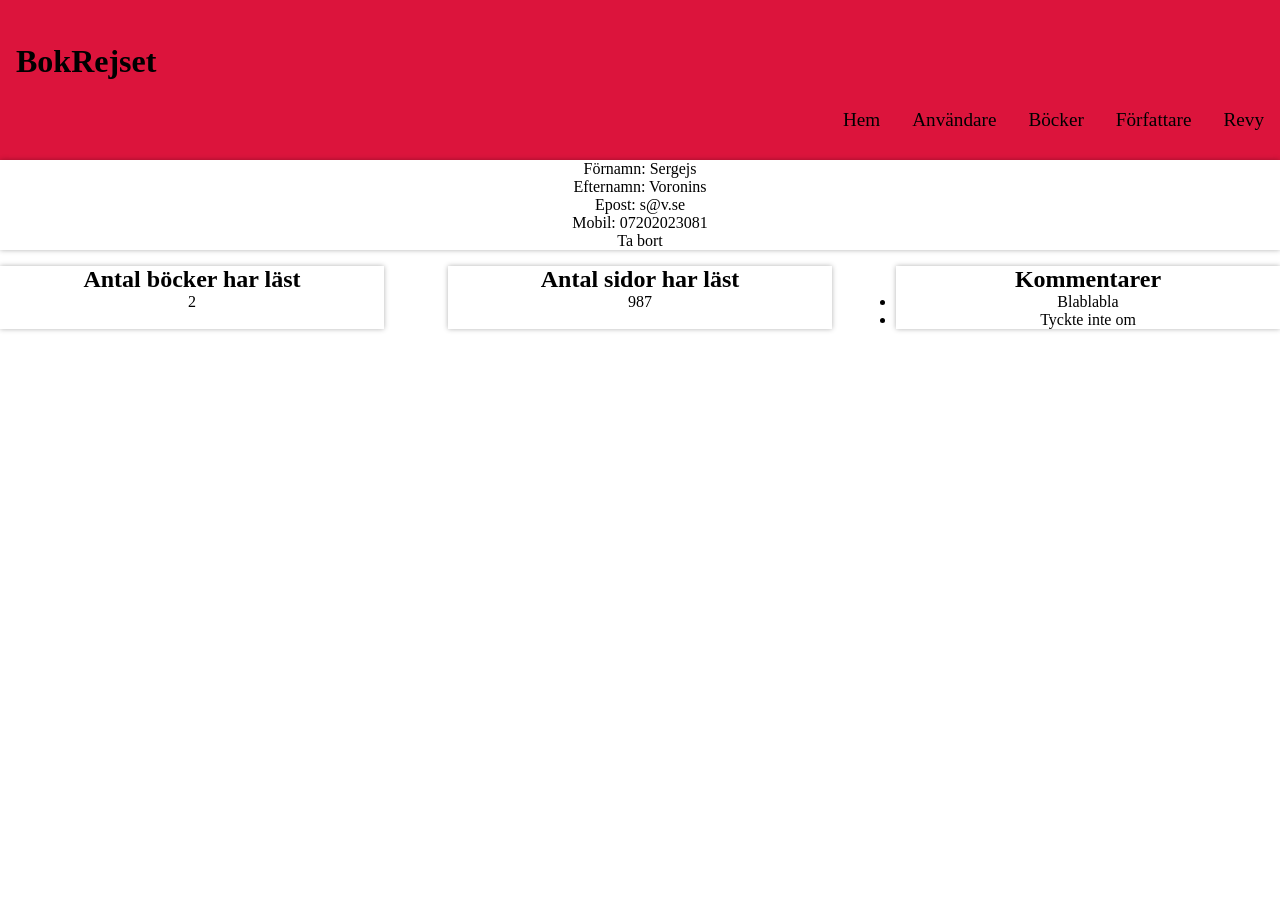
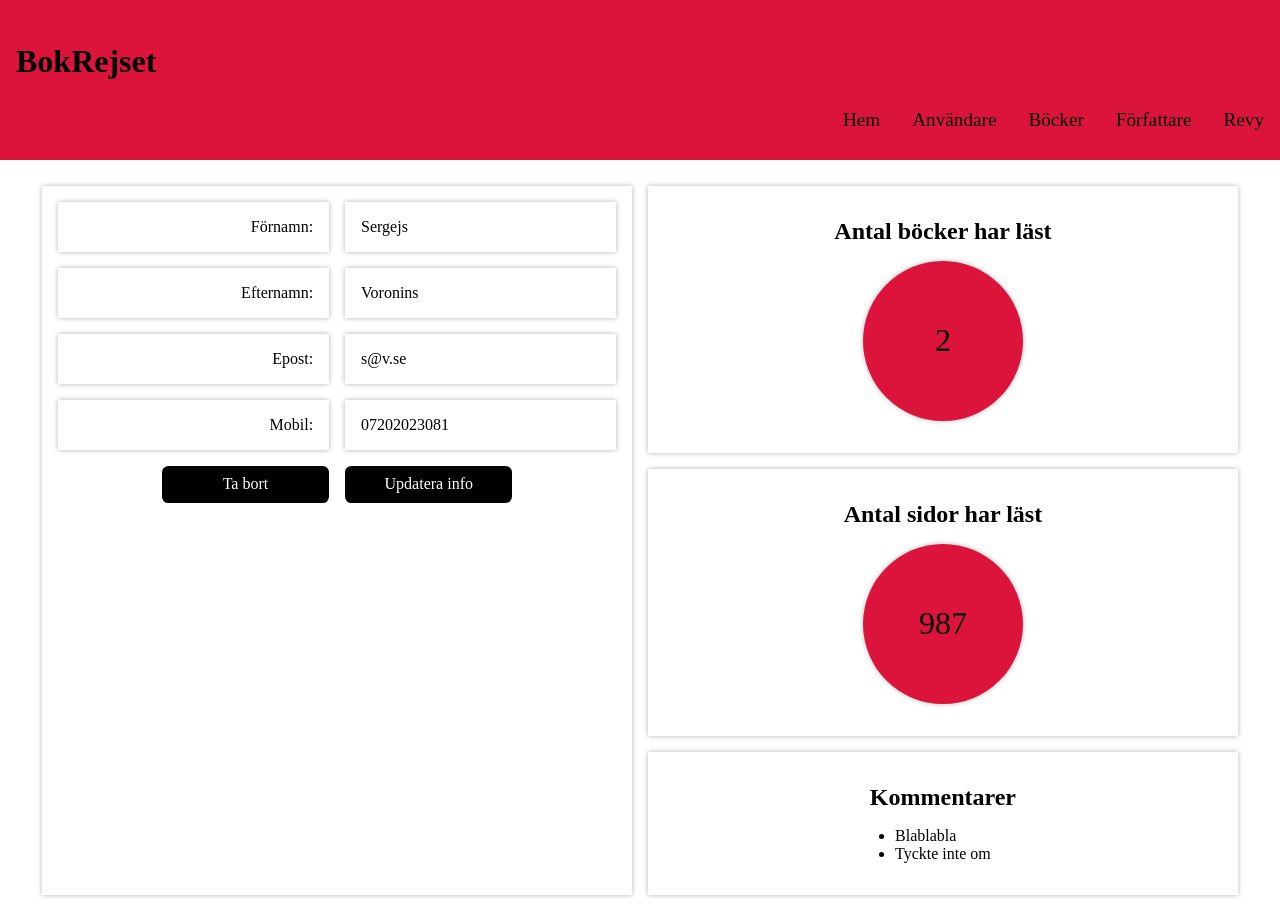
Before and after one commit to sergejsvoronins/PHP-beginning, a PHP site: page /users.php?user-id=1 in a window 1280 px wide. Before the commit the page ends 332 px from the top, so only its background shows below. Run offline with PHP 8.4, Linux system fonts and the light colour scheme; data comes from the database, SQL or seed files in the repository.

Commit message:
users crud is done

```diff
--- a/oop/bokrejset/classes/user-model.php
+++ b/oop/bokrejset/classes/user-model.php
@@ -64,4 +64,9 @@ class UserModel extends DB {
         $stmt->execute([$id]);
         return $stmt->fetchAll(PDO::FETCH_ASSOC);
     }
+    public function updateUser (string $fname, string $lname, string $epost, string $mobile, int $id) {
+        $query = "UPDATE users SET first_name = ?, last_name = ?, email = ?, mobile = ? WHERE users.id = ?;";
+        $stmt = $this->pdo->prepare($query);
+        $stmt->execute([$fname, $lname, $epost, $mobile, $id]);
+    }
 }
--- a/oop/bokrejset/classes/user-view.php
+++ b/oop/bokrejset/classes/user-view.php
@@ -26,6 +26,7 @@ class UserView {
             echo "</section>";
         echo "</main>";
     }
+
     public function renderCreateUserForm () {
         echo "<form action='form-handlers/user-form-handler.php' method='POST'>";
         echo "<div>
@@ -56,6 +57,9 @@ class UserView {
             }
             echo "</ul>";
         }
+        else {
+            $this->renderEmptyInfoDiv();
+        }
     }
     public function createSearchField () {
         echo "<form  action='users.php' method='POST'>
@@ -82,26 +86,49 @@ class UserView {
     public function renderUserInfoMain (array $user, array $userComments,  int $id, array $completedBooksNum, array $completedPagesNum) {
         echo "<main class='details_section'>";
             echo "<section>";
-                echo "<p>Förnamn: {$user[0]->getFirstName()}</p>";
-                echo "<p>Efternamn: {$user[0]->getLastName()}</p>";
-                echo "<p>Epost: {$user[0]->getEmail()}</p>";
-                echo "<p>Mobil: {$user[0]->getMobile()}</p>";
+                echo "<div>";
+                    echo "<span>Förnamn:</span>";
+                    echo "<span>{$user[0]->getFirstName()}</span>";
+                echo "</div>";
+                echo "<div>";
+                    echo "<span>Efternamn:</span>";
+                    echo "<span>{$user[0]->getLastName()}</span>";
+                echo "</div>";
+                echo "<div>";
+                    echo "<span>Epost:</span>";
+                    echo "<span>{$user[0]->getEmail()}</span>";
+                echo "</div>";
+                echo "<div>";
+                    echo "<span>Mobil:</span>";
+                    echo "<span>{$user[0]->getMobile()}</span>";
+                echo "</div>";
+                echo "<div class='buttons'>";
                     echo $this->renderDeleteButton($id);
+                    echo $this->renderUpdateButton($id);
+                echo "</div>";
             echo "</section>";
             echo "<section>";
+                echo "<div>";
                     echo "<h2>Antal böcker har läst</h2>";
                     if($completedBooksNum!=null){
-                    echo "<span>{$completedBooksNum[0]['completed_books']}</span>";
+                        echo "<div>{$completedBooksNum[0]['completed_books']}</div>";
                     }
-            echo "</section>";
-            echo "<section>";
+                    else {
+                        $this->renderEmptyInfoDiv();
+                    }
+                echo "</div>";
+                echo "<div>";
                     echo "<h2>Antal sidor har läst</h2>";
                     if($completedPagesNum!=null){
-                    echo "<span>{$completedPagesNum[0]['completed_pages']}</span>";
+                        echo "<div>{$completedPagesNum[0]['completed_pages']}</div>";
                     }
-            echo "</section>";
-            echo "<section>";
+                    else {
+                        $this->renderEmptyInfoDiv();
+                    }
+                echo "</div>";
+                echo "<div>";
                     echo $this->renderAllUserComments($userComments);
+                echo "</div>";
             echo "</section>";
             echo "</main>";
         }
@@ -115,5 +142,48 @@ class UserView {
         echo "</section>";
         echo "</main>";
     }
+    public function renderUpdateUserFormMain (array $user) {
+        echo "<main>";
+        echo "<section class='header_section'>";
+        echo "<h1>Uppdatera användare</h1>";
+        echo "</section>";
+        echo "<section class='create_form_section'>";
+        echo $this->renderUpdateUserForm($user);
+        echo "</section>";
+        echo "</main>";
+    }
+    public function renderUpdateButton (int $id) {
+        echo "<a href='?user-id={$id}&action=update'>Updatera info</a>";
+    }
+    public function renderUpdateUserForm (array $user) {
+        echo "<form action='form-handlers/update-user-form-handler.php' method='POST'>";
+        echo "<div>
+                    <label for='user_id'>Användarens ID:</label>
+                    <input value='{$user[0]->getId()}' type='text' id='user_id' name='user_id' readonly='readonly'>
+                </div>
+                <div>
+                <label for='first_name'>Förnamn:</label>
+                    <input value='{$user[0]->getFirstName()}' type='text' id='last_name' name='first_name'>
+                </div>
+                <div>
+                <label for='last_name'>Efternamn:</label>
+                    <input value='{$user[0]->getLastName()}' type='text' id='last_name' name='last_name'>
+                </div>
+                <div>
+                <label for='email'>Epost:</label>
+                <input value='{$user[0]->getEmail()}' type='email' id='email' name='email'>
+                </div>
+                <div>
+                <label for='mobile'>Mobil:</label>
+                    <input value='{$user[0]->getMobile()}' type='number' id='mobile' name='mobile'>
+                </div>";
+        echo "<button class='btn'>Uppdatera</button>";
+        echo "</form>";
+    }
+    public function renderEmptyInfoDiv () {
+        echo "<p>
+                Finns inget
+            </p>";
+    }
 
 }
--- a/oop/bokrejset/controller/user-controller.php
+++ b/oop/bokrejset/controller/user-controller.php
@@ -14,12 +14,15 @@ class UserController
     public function start()
     {
         if (isset($_GET['user-id'])) {
-            $userId = filter_var($_GET['user-id'], FILTER_SANITIZE_NUMBER_INT);
+            $userId = filter_var((int)$_GET['user-id'], FILTER_SANITIZE_NUMBER_INT);
             if(isset($_GET["action"])){
                 $action = filter_var($_GET['action'], FILTER_SANITIZE_SPECIAL_CHARS);
                 if($action=="delete"){
                     $this->model->deleteUser($userId);
                     $this->view->renderDeleteConfirmation();
+                }
+                else if ($action == "update"){
+                    $this->view->renderUpdateUserFormMain($this->model->getUser($userId));
                 }
             }
             else {
--- a/oop/bokrejset/styles/details.css
+++ b/oop/bokrejset/styles/details.css
@@ -1,21 +1,63 @@
 .details_section {
     display: flex;
     flex-wrap: wrap;
+    justify-content: center;
     gap: 1rem;
-    justify-content: space-between;
+    padding: 2%;
 }
 
 .details_section section {
+    width: 48%;
+    display: flex;
+    flex-direction: column;
+    gap: 1rem;
+}
+.details_section section:nth-child(1) {
+    padding: 1rem;
     box-shadow: 0 0 5px rgba(0, 0, 0, 0.3);
 }
+.details_section section:nth-child(1) div{
+    display: flex;
+    gap: 1rem;
+    justify-content: center;
+}
+.details_section section:nth-child(1) div span{
+    box-shadow: 0 0 5px rgba(0, 0, 0, 0.3);
+    width: 50%;
+    padding: 1rem;
+}
+.details_section section:nth-child(1) div span:nth-child(1){
+    text-align: end;
+}
+.details_section section:nth-child(1) div span:nth-child(2){
+    text-align: start;
+}
 
-.details_section section:nth-child(1) {
-    width: 100%;
+.details_section a {
+    width: 30%;
+    padding: 0.6rem;
+    background-color: black;
+    color: white;
+    border-radius: 0.4rem;
     text-align: center;
 }
-.details_section section:nth-child(2),
-.details_section section:nth-child(3),
-.details_section section:nth-child(4) {
-    width: 30%;
-    text-align: center;
+.details_section section:nth-child(2) > div{
+    padding: 2rem;
+    display: flex;
+    flex-direction: column;
+    align-items: center;
+    gap: 1rem;
+    box-shadow: 0 0 5px rgba(0, 0, 0, 0.3);
 }
+.details_section section:nth-child(2) > div > div{
+    padding: 1rem;
+    width: 10rem;
+    height: 10rem;
+    font-size: 2rem;
+    background-color: crimson;
+    box-shadow: 0 0 5px rgba(0, 0, 0, 0.3);
+    display: flex;
+    justify-content: center;
+    align-items: center;
+    border-radius: 50%;
+}
```
Also changed, not shown: oop/bokrejset/form-handlers/update-user-form-handler.php (added, +21 -0 lines), oop/bokrejset/styles/main.css (line endings or trailing spaces). Lines whose indentation alone changed are shown as unchanged.
